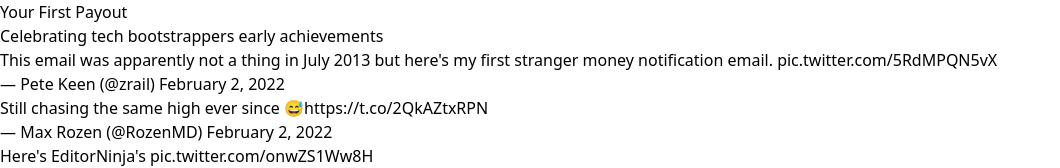
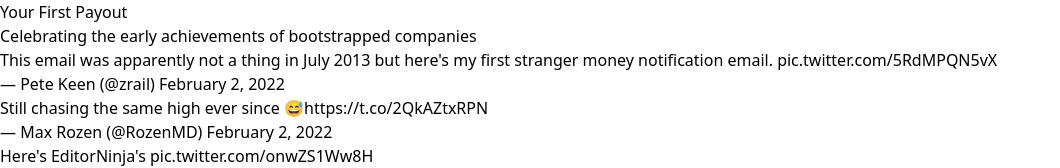
Before and after one commit to MiniCodeMonkey/yourfirstpayout.com, a website built with Parcel: page src/index.html in a window 1280 px wide. Shown: the top 168 px of the page, without its empty margins (0-1060 px from the left). Built offline with nearby package versions, Linux system fonts and the light colour scheme.

Commit message:
fix: Updated tagline

```diff
--- a/src/index.html
+++ b/src/index.html
@@ -16,7 +16,7 @@
     </h1>
 
     <h2 class="mb-4 text-2xl text-center text-white font-bold font-sans">
-      Celebrating tech bootstrappers early achievements
+      Celebrating the early achievements of bootstrapped companies
     </h2>
 
     <div class="mx-auto max-w-lg">
```
